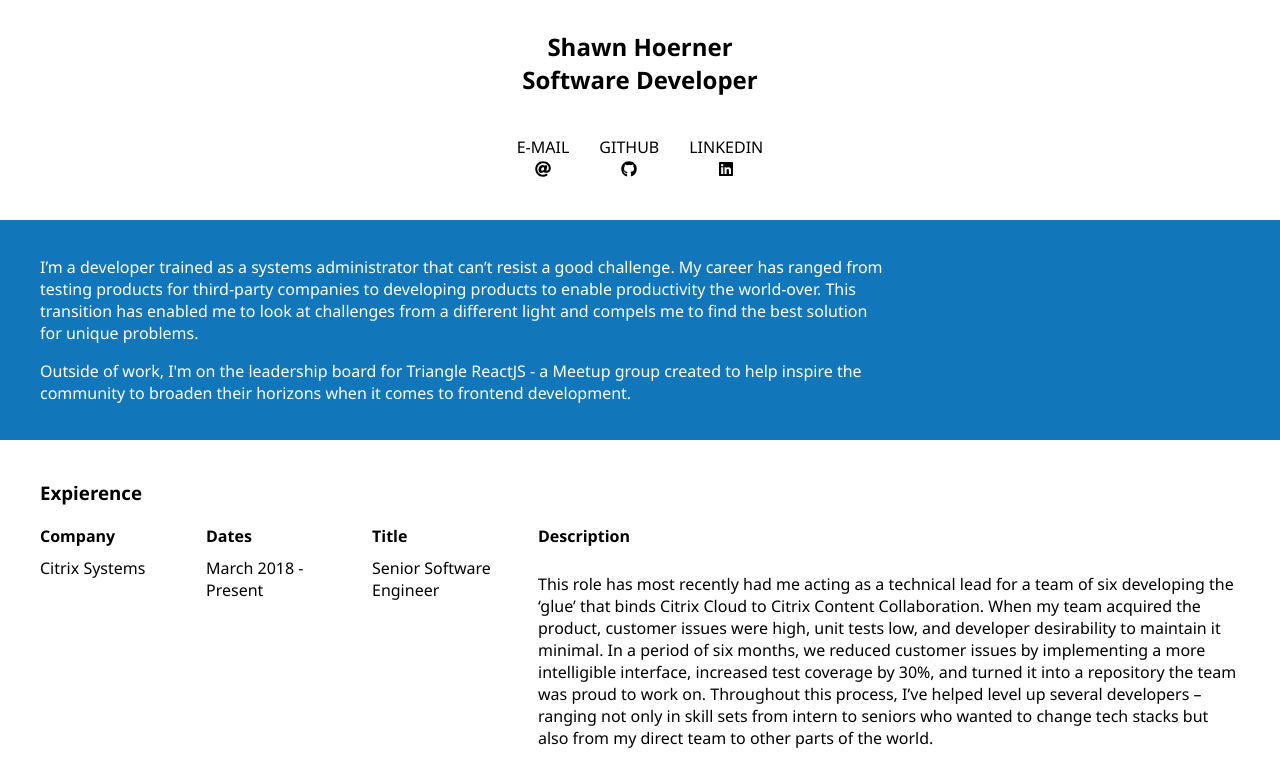
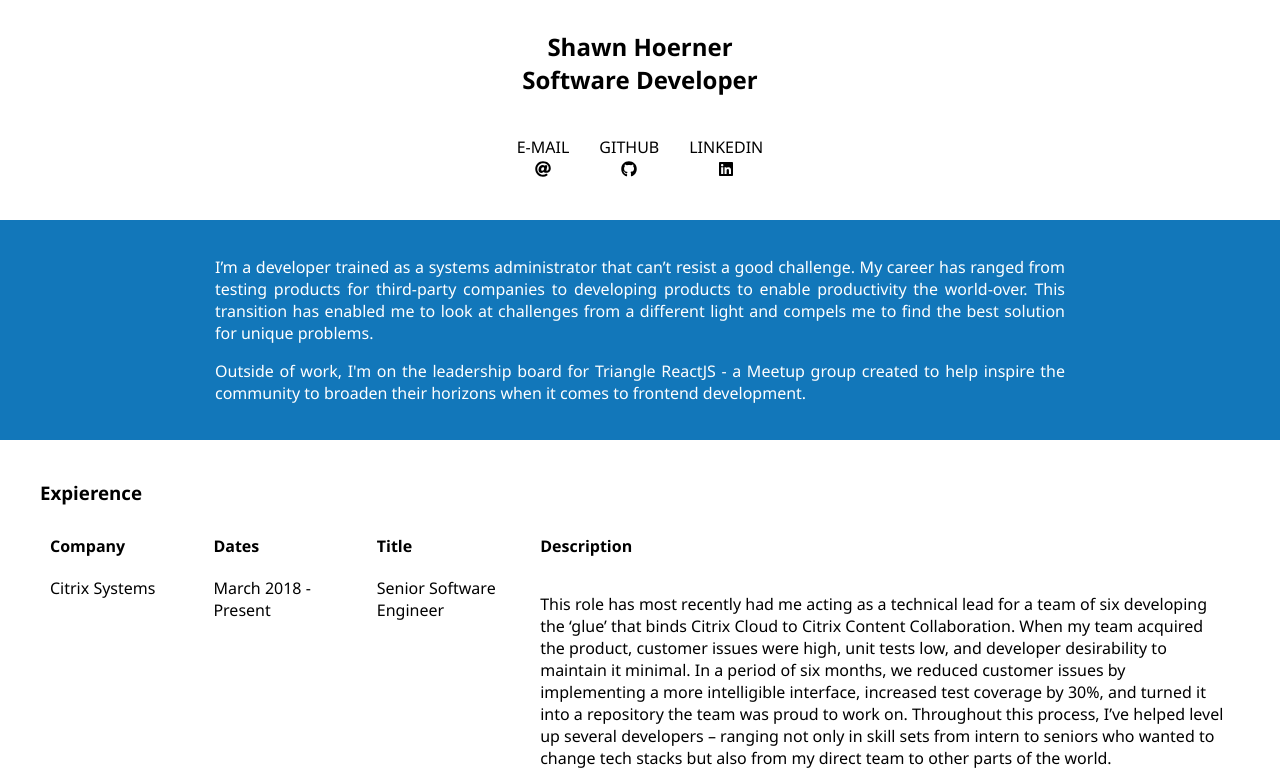
Before and after one commit to shoerner/my-resume, a React app: page / in a window 1280 px wide. Shown: the top 783 px of the page. Built offline with nearby package versions, Linux system fonts and the light colour scheme; some icons are missing.

Commit message:
fix: Make Table more generic with props title

```diff
--- a/src/Components/Table/Table.styles.ts
+++ b/src/Components/Table/Table.styles.ts
@@ -15,6 +15,7 @@
 		display: "grid",
 		gridAutoFlow: "column",
 		gridGap: "10px",
+		padding: "10px",
 		rowGap: "10px",
 		"@media (max-width: 700px)": {
 			display: "flex",
--- a/src/Components/Table/Table.tsx
+++ b/src/Components/Table/Table.tsx
@@ -6,13 +6,14 @@
 	tableRows: React.ReactChild[][];
 	tableHeaders?: string[];
 	tableSpec: string;
+	tableTitle?: string;
 }
 
 export class Table extends React.Component<Props> {
 	public render() {
 		return (
 			<>
-				<h3>Expierence</h3>
+				{this.props.tableTitle && <h3>{this.props.tableTitle}</h3>}
 				<div role="table" className={css(styles.table)}>
 					{this.props.tableHeaders && (
 						<div
--- a/src/Jobs/Jobs.tsx
+++ b/src/Jobs/Jobs.tsx
@@ -17,5 +17,7 @@
 
 	const columnHeader = ["Company", "Dates", "Title", "Description"];
 
-	return <Table tableSpec="repeat(3, 13%) auto" tableRows={rows} tableHeaders={columnHeader} />;
+	return (
+		<Table tableSpec="repeat(3, 13%) auto" tableRows={rows} tableHeaders={columnHeader} tableTitle="Expierence" />
+	);
 };
--- a/src/Jumbotron/Jumbotron.styles.ts
+++ b/src/Jumbotron/Jumbotron.styles.ts
@@ -1,7 +1,9 @@
 import { StyleSheet } from "aphrodite";
 
-export const { maxJumboWidth } = StyleSheet.create({
-	maxJumboWidth: {
+export const { jumbotron } = StyleSheet.create({
+	jumbotron: {
+		alignSelf: "center",
 		maxWidth: "850px",
+		textAlign: "justify",
 	},
 });
--- a/src/Jumbotron/Jumbotron.tsx
+++ b/src/Jumbotron/Jumbotron.tsx
@@ -1,11 +1,11 @@
 import React from "react";
 import { aboutMe } from "../resume";
 import { css } from "aphrodite";
-import { maxJumboWidth } from "./Jumbotron.styles";
+import { jumbotron } from "./Jumbotron.styles";
 
 export const Jumbotron = () => {
 	return (
-		<div className={css(maxJumboWidth)}>
+		<div className={css(jumbotron)}>
 			{(aboutMe.Bio || []).map((description, idx) => (
 				<p key={idx}>{description}</p>
 			))}
```
